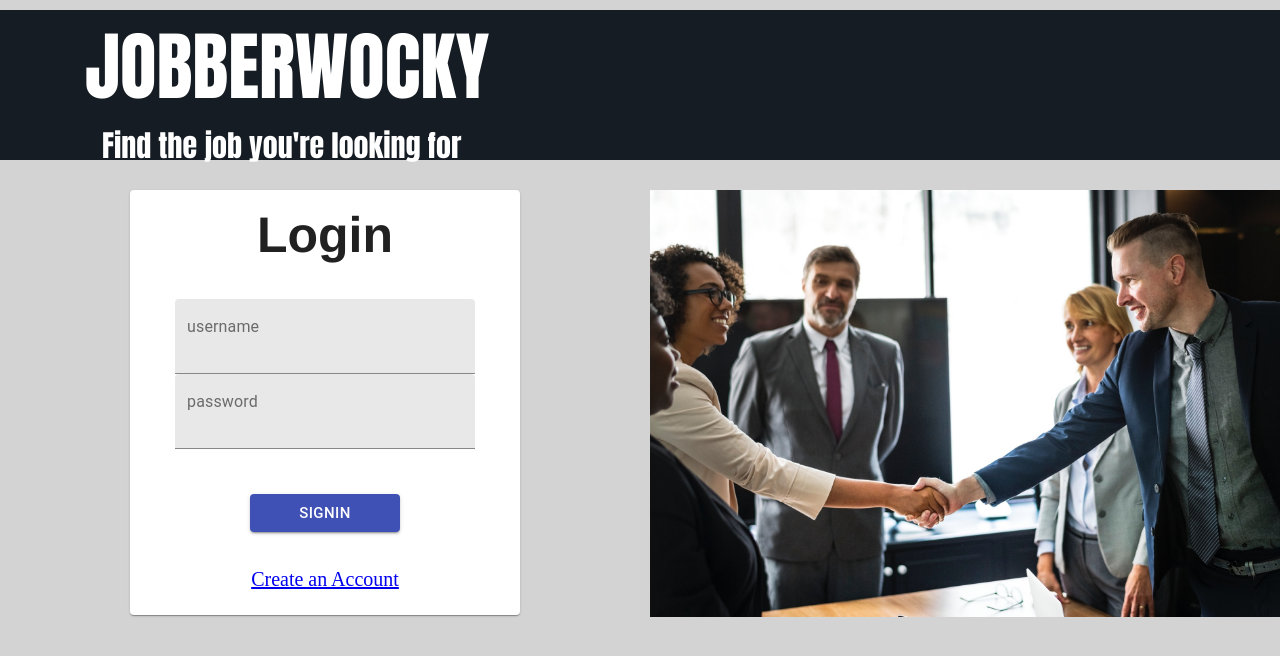
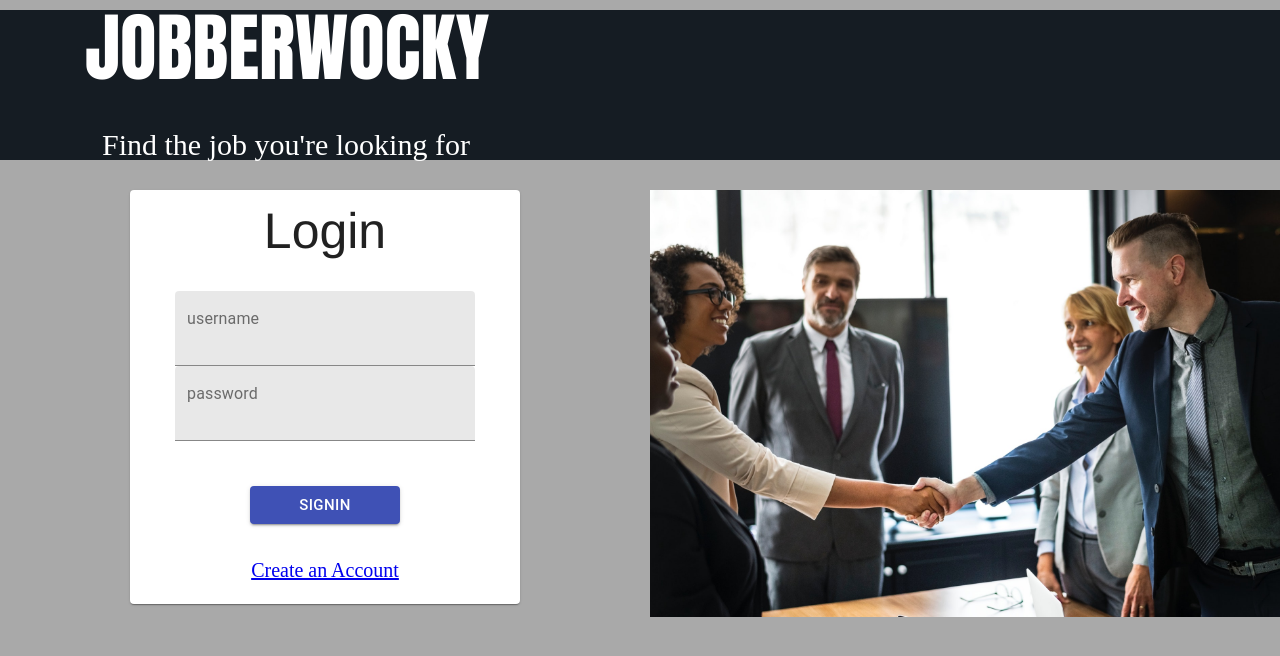
Before and after one commit to erikmjohnson/getTheJob_frontend, a React (Create React App) app in the folder main/: page / in a window 1280 px wide. Shown: the top 656 px of the page. Built offline with nearby package versions, Linux system fonts and the light colour scheme.

Commit message:
adjustments to color, spacing of cards, organization of cards.

```diff
--- a/main/src/component/JobSearch/JobSearch.js
+++ b/main/src/component/JobSearch/JobSearch.js
@@ -13,6 +13,7 @@
 import superagent from "superagent";
 import { Card } from "@material-ui/core";
 import CardContent from '@material-ui/core/CardContent';
+import './jobSearch.scss';
 
 // const API_URL = 'https://get-the-job-backend.herokuapp.com/';
 const API_URL = 'http://localhost:8000/';
@@ -43,25 +44,29 @@
 
     render() {
         return (
-            <div style={{backgroundColor:'darkgray', minHeight: '100vh'}}>
-                <Button id='logOut' variant='contained' color='default' onClick={this.handleLogout}> Sign Out </Button>
-                <Typography>
-                <button onClick={this.handleRenderProfile}>
-                    <Link component={RouterLink} to="/myjobs"> My Jobs </Link>
-                </button>
-                </Typography>
+            <div>
+              <div className='navButtons'>
+                <Button variant='contained' color='default' onClick={this.handleRenderProfile}>
+                  <Link component={RouterLink} to="/myjobs"> My Jobs </Link>
+                </Button>
+                <Button id='logOut' variant='contained' color='default' onClick={this.handleLogout}>
+                  Sign Out
+                </Button>
+              </div>
                 <ul>
                     <JobSearchForm onComplete={this.handleJobRender}/>
-                    <Grid container spacing={24} style={{padding:24}}>
-                    { this.props.searchState.map(current => ( <Grid item xs={6} sm={6} lg={4} xl={3}>
+                    <Grid style={{padding:24}}>
+                    { this.props.searchState.map(current => (
+                      <Grid style={{marginTop: 15}}>
                         <Card>
                             <CardContent>
-                       <li style={{backgroundColor: '#f5f5f5'}} key={uuid()}>
-                           <p style={{ fontWeight: 'bold', backgroundColor: 'yellow'}}>Organization: {current.organization}</p><br/>
-                           <p>{current.title}</p><br/>
-                           <p>{current.location}</p><br/>
-                           <p>{current.summary}</p><br/>
-                           <p>{current.created}</p><br/>
+                       <li key={uuid()}>
+                         <p>{current.title}</p><br/>
+                         <p>Organization: {current.organization}</p><br/>
+                         <p>Location: {current.location}</p><br/>
+                         <p>Summary:</p><br />
+                         <p>{current.summary}</p><br/>
+                         <p>Posted: {current.created}</p><br/>
                        <br/><a href={current.url}>{current.url}</a><br/>
                        <Button variant='contained' color='default' onClick={this.handleAddJob.bind(null, current)}>Add Job</Button>
                        </li>
--- /dev/null
+++ b/main/src/component/JobSearch/jobSearch.scss
@@ -0,0 +1,7 @@
+li {
+  background: #f5f5f5;
+}
+
+.logOut {
+  margin-left: auto;
+}
--- a/main/src/component/JobSearchForm/JobSearchForm.js
+++ b/main/src/component/JobSearchForm/JobSearchForm.js
@@ -1,5 +1,5 @@
 import React, { Component } from 'react';
-import './JobSearchForm.scss';
+import './JobSearchForm';
 import Button from '@material-ui/core/Button';
 import Grid from '@material-ui/core/Grid'
 
--- /dev/null
+++ b/main/src/styles/_reset.scss
@@ -0,0 +1,48 @@
+/* http://meyerweb.com/eric/tools/css/reset/
+   v2.0 | 20110126
+   License: none (public domain)
+*/
+
+html, body, div, span, applet, object, iframe,
+h1, h2, h3, h4, h5, h6, p, blockquote, pre,
+a, abbr, acronym, address, big, cite, code,
+del, dfn, em, img, ins, kbd, q, s, samp,
+small, strike, strong, sub, sup, tt, var,
+b, u, i, center,
+dl, dt, dd, ol, ul, li,
+fieldset, form, label, legend,
+table, caption, tbody, tfoot, thead, tr, th, td,
+article, aside, canvas, details, embed,
+figure, figcaption, footer, header, hgroup,
+menu, nav, output, ruby, section, summary,
+time, mark, audio, video {
+  margin: 0;
+  padding: 0;
+  border: 0;
+  font-size: 100%;
+  font: inherit;
+  vertical-align: baseline;
+}
+/* HTML5 display-role reset for older browsers */
+article, aside, details, figcaption, figure,
+footer, header, hgroup, menu, nav, section {
+  display: block;
+}
+body {
+  line-height: 1;
+}
+ol, ul {
+  list-style: none;
+}
+blockquote, q {
+  quotes: none;
+}
+blockquote:before, blockquote:after,
+q:before, q:after {
+  content: '';
+  content: none;
+}
+table {
+  border-collapse: collapse;
+  border-spacing: 0;
+}
--- a/main/src/styles/main.scss
+++ b/main/src/styles/main.scss
@@ -1,7 +1,9 @@
+@import "reset";
+
 body {
   height: 100%;
   width: 100%;
   margin: 0;
-  background-color: lightgray;
+  background-color: darkgray;
   background-size: auto;
 }
```
Also changed, not shown: main/src/component/JobSearch/JobSearch.scss (deleted).
